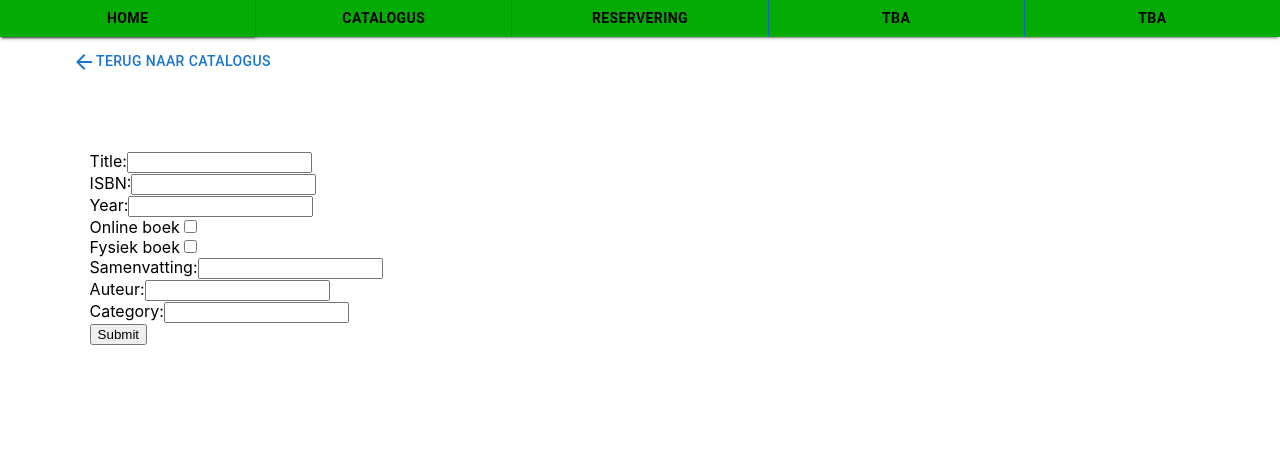
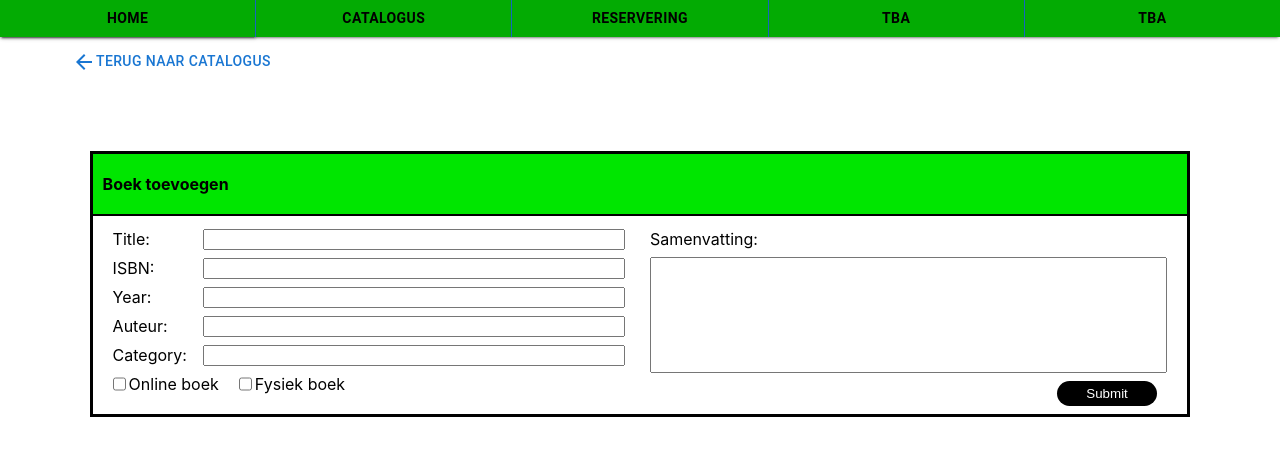
Before and after one commit to npboot/Frontend_WT, a React (Create React App) app: page /BoekToevoegen in a window 1280 px wide. Shown: the top 456 px of the page. Built offline with nearby package versions, Linux system fonts and the light colour scheme.

Commit message:
styling added

```diff
--- /dev/null
+++ b/src/Webpages/AddBook/AddBook.css
@@ -0,0 +1,59 @@
+#addBookTable{
+    border: var(--MEDIUM-BORDER);
+}
+
+#bookForm{
+    border: var(--THIN-BORDER);
+    padding-top: 5px;
+}
+
+.column1{
+    width: 90px;
+}
+.column2{
+    width: 80%;
+}
+.addBookTableContent{
+    justify-content: space-between;
+}
+
+.column1and2, .column3and4{
+    width: 50%;
+}
+
+#summary{
+    width: 100%;
+    height: 110px;
+    resize: vertical;
+    overflow-x: scroll;
+}
+
+/* Chrome, Safari, Edge, Opera: remove arrows in input fields for numbers*/
+input::-webkit-outer-spin-button,
+input::-webkit-inner-spin-button {
+  -webkit-appearance: none;
+  margin: 0;
+}
+
+/* Firefox:  remove arrows in input fields for numbers */
+input[type=number] {
+  -moz-appearance: textfield;
+}
+
+.checkboxRow label{
+    padding-right: 20px;
+}
+
+.checkboxRow input{
+    margin-left: 0px;
+}
+
+button[type=submit]{
+    padding-left: 15px;
+    padding-right: 15px;
+    padding-top: 5px;
+    padding-bottom: 5px;
+    width: 100px;
+    margin-left:auto;
+    margin-right: 2%;
+}
--- a/src/Webpages/AddBook/AddBook.jsx
+++ b/src/Webpages/AddBook/AddBook.jsx
@@ -1,9 +1,8 @@
 
 import {ConfigurableRouteNavigationBTNoFill} from "../../WebComponents/RoutingButtonCreation/ConfigurableRouteNavigationButton.jsx"
-import { useNavigate } from 'react-router'
 import Header from "../../WebComponents/Header/Header.jsx"
 import { useEffect } from 'react';
-
+import "./AddBook.css"
 
 
 function AddBook(){
@@ -74,34 +73,64 @@ function AddBook(){
 
     return(
         <div className="addBook">
-            <div name="header">
+            <div className="header">
                 <Header/>
             </div>
             <div className="navigation">
-                <div class="catalogReturn" align="left">
+                <div className="catalogReturn" align="left">
                 <ConfigurableRouteNavigationBTNoFill route={"/Catalogus"} text = {"terug naar catalogus"}/>
                 </div>
             </div>
             <div className="content">
+                <div id="addBookTable">
+                <div className="tableHeader tableRow">
+                    <p>Boek toevoegen</p>
+                </div>
                 <form id="bookForm">
-                    <label for="title">Title:</label>
-                    <input type="text" id="title" name="title" required></input><br></br>
-                    <label for="isbn">ISBN:</label>
-                    <input type="number" id="isbn" name="isbn" required></input><br></br>
-                    <label for="year">Year:</label>
-                    <input type="number" id="year" name="year" required></input><br></br>
-                    <label for="isOnline">Online boek</label>
-                    <input type="checkbox" id="isOnline" name="isOnline"></input><br></br>
-                    <label for="isPhysical">Fysiek boek</label>
-                    <input type="checkbox" id="isPhysical" name="isPhysical"></input><br></br>
-                    <label for="summary">Samenvatting:</label>
-                    <input type="text" id="summary" name="summary" required></input><br></br>
-                    <label for="authorName">Auteur:</label>
-                    <input type="text" id="authorName" name="authorName" required></input><br></br>
-                    <label for="categoryName">Category:</label>
-                    <input type="text" id="categoryName" name="categoryName" required></input><br></br>
-                    <button type="submit">Submit</button>
+                    <div className="addBookTableContent tableRow">
+                    <div className="column1and2">
+                    <div className="tableRow">
+                    <label className="column1" htmlFor="title">Title:</label>
+                    <input className="column2" type="text" id="title" name="title" required></input><br></br>
+                    </div>
+                    <div className="tableRow">
+                    <label className="column1" htmlFor="isbn">ISBN:</label>
+                    <input className="column2" type="number" id="isbn" name="isbn" required></input><br></br>
+                    </div>
+                    <div className="tableRow">
+                    <label className="column1" htmlFor="year">Year:</label>
+                    <input className="column2" type="number" id="year" name="year" required></input><br></br>
+                    </div>
+                    <div className="tableRow">
+                    <label className="column1" htmlFor="authorName">Auteur:</label>
+                    <input className="column2" type="text" id="authorName" name="authorName" required></input><br></br>
+                    </div>
+                    <div className="tableRow">
+                    <label className="column1" htmlFor="categoryName">Category:</label>
+                    <input className="column2" type="text" id="categoryName" name="categoryName" required></input><br></br>
+                    </div>
+                    <div className="tableRow checkboxRow">
+                    <input type="checkbox" id="isOnline" name="isOnline"></input>
+                    <label htmlFor="isOnline">Online boek</label><br></br>
+                    <input type="checkbox" id="isPhysical" name="isPhysical"></input>
+                    <label htmlFor="isPhysical">Fysiek boek</label><br></br>
+                    </div>
+
+                    </div>
+                    <div className="column3and4">
+                    <div className="tableRow">
+                    <label htmlFor="summary">Samenvatting:</label>
+                    </div>
+                    <div className="tableRow">
+                    <input className="scroll" type="text" id="summary" name="summary" required></input><br></br>
+                    </div>
+                    <div className="tableRow">
+                    <button className="darkButton" type="submit">Submit</button>
+                    </div>
+                    </div>
+                    </div>
                 </form>
+                </div>
             </div>
         </div>
     );
```
